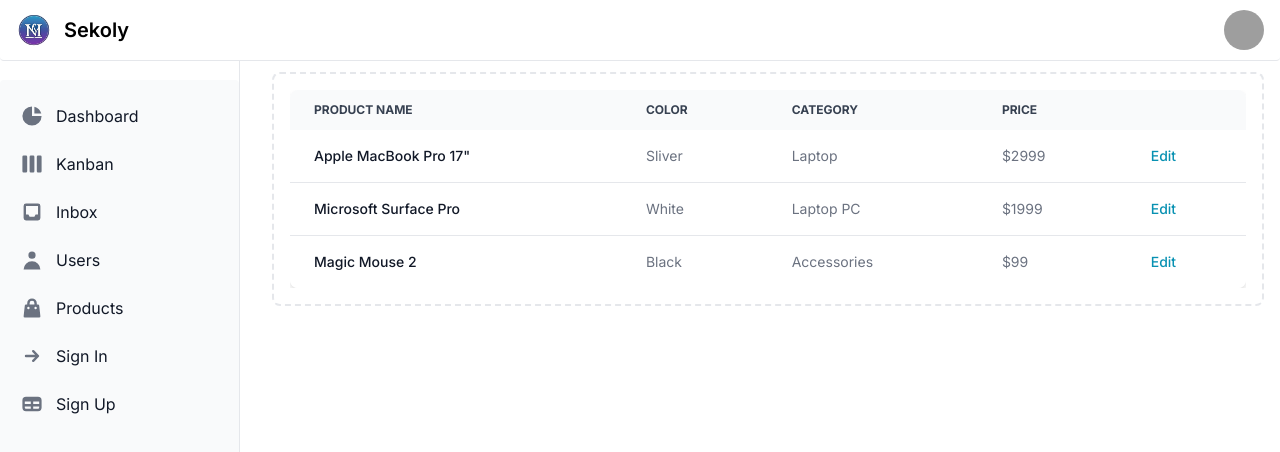
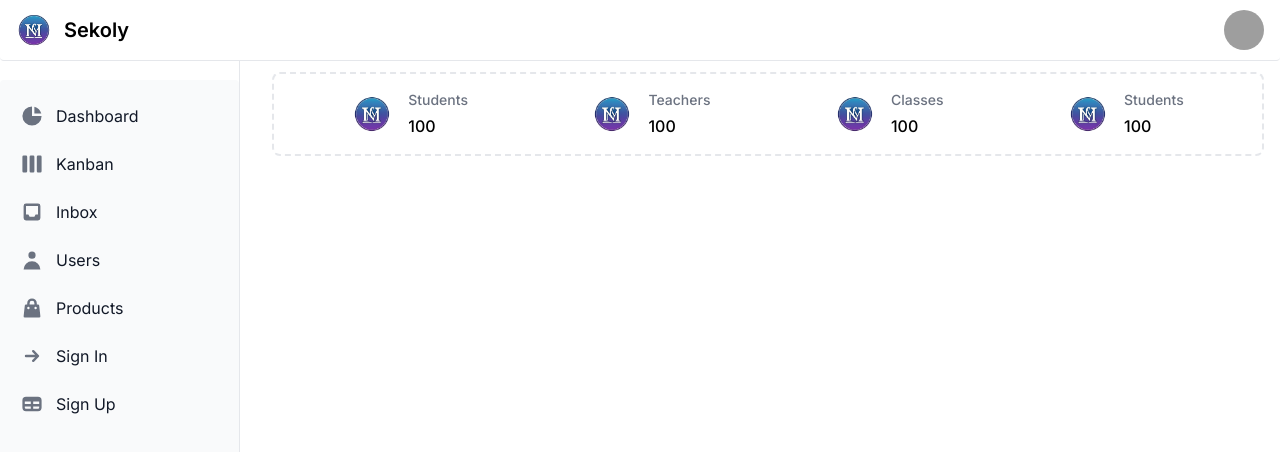
Before and after one commit to mizael-anthony/sekoly, a Next.js app: page /dashboard in a window 1280 px wide. Shown: the top 452 px of the page. Built offline with nearby package versions, Linux system fonts and the light colour scheme; grey boxes are pictures that could not be loaded.

Commit message:
fix-homepage

```diff
--- a/src/app/dashboard/page.tsx
+++ b/src/app/dashboard/page.tsx
@@ -1,73 +1,15 @@
-"use client";
-
-import { Table } from "flowbite-react";
+import Count from "@/components/Count";
 
 export default function DashboardPage() {
+    const img = "school.png"
   return (
     <>
-        <div className="overflow-x-auto">
-          <Table>
-            <Table.Head>
-              <Table.HeadCell>Product name</Table.HeadCell>
-              <Table.HeadCell>Color</Table.HeadCell>
-              <Table.HeadCell>Category</Table.HeadCell>
-              <Table.HeadCell>Price</Table.HeadCell>
-              <Table.HeadCell>
-                <span className="sr-only">Edit</span>
-              </Table.HeadCell>
-            </Table.Head>
-            <Table.Body className="divide-y">
-              <Table.Row className="bg-white dark:border-gray-700 dark:bg-gray-800">
-                <Table.Cell className="whitespace-nowrap font-medium text-gray-900 dark:text-white">
-                  {'Apple MacBook Pro 17"'}
-                </Table.Cell>
-                <Table.Cell>Sliver</Table.Cell>
-                <Table.Cell>Laptop</Table.Cell>
-                <Table.Cell>$2999</Table.Cell>
-                <Table.Cell>
-                  <a
-                    href="#"
-                    className="font-medium text-cyan-600 hover:underline dark:text-cyan-500"
-                  >
-                    Edit
-                  </a>
-                </Table.Cell>
-              </Table.Row>
-              <Table.Row className="bg-white dark:border-gray-700 dark:bg-gray-800">
-                <Table.Cell className="whitespace-nowrap font-medium text-gray-900 dark:text-white">
-                  Microsoft Surface Pro
-                </Table.Cell>
-                <Table.Cell>White</Table.Cell>
-                <Table.Cell>Laptop PC</Table.Cell>
-                <Table.Cell>$1999</Table.Cell>
-                <Table.Cell>
-                  <a
-                    href="#"
-                    className="font-medium text-cyan-600 hover:underline dark:text-cyan-500"
-                  >
-                    Edit
-                  </a>
-                </Table.Cell>
-              </Table.Row>
-              <Table.Row className="bg-white dark:border-gray-700 dark:bg-gray-800">
-                <Table.Cell className="whitespace-nowrap font-medium text-gray-900 dark:text-white">
-                  Magic Mouse 2
-                </Table.Cell>
-                <Table.Cell>Black</Table.Cell>
-                <Table.Cell>Accessories</Table.Cell>
-                <Table.Cell>$99</Table.Cell>
-                <Table.Cell>
-                  <a
-                    href="#"
-                    className="font-medium text-cyan-600 hover:underline dark:text-cyan-500"
-                  >
-                    Edit
-                  </a>
-                </Table.Cell>
-              </Table.Row>
-            </Table.Body>
-          </Table>
-        </div>
+    <div className="flex justify-around">
+        <Count icon={img} entity={"Students"} total={100}/>
+        <Count icon={img} entity={"Teachers"} total={100}/>
+        <Count icon={img} entity={"Classes"} total={100}/>
+        <Count icon={img} entity={"Students"} total={100}/>
+    </div>
     </>
   );
 }
--- /dev/null
+++ b/src/components/Count.tsx
@@ -0,0 +1,22 @@
+"use client";
+
+import { Avatar } from "flowbite-react";
+
+type CountProps = {
+    icon: string
+    entity: string
+    total: number
+}
+
+export default function Count({ icon, entity, total }: CountProps) {
+  return (
+    <Avatar img={icon} rounded>
+    <div className="space-y-1 font-medium dark:text-white">
+      <div className="text-sm text-gray-500 dark:text-gray-400">
+        {entity}
+      </div>
+      <div>{total}</div>
+    </div>
+  </Avatar>
+  )
+}
```
